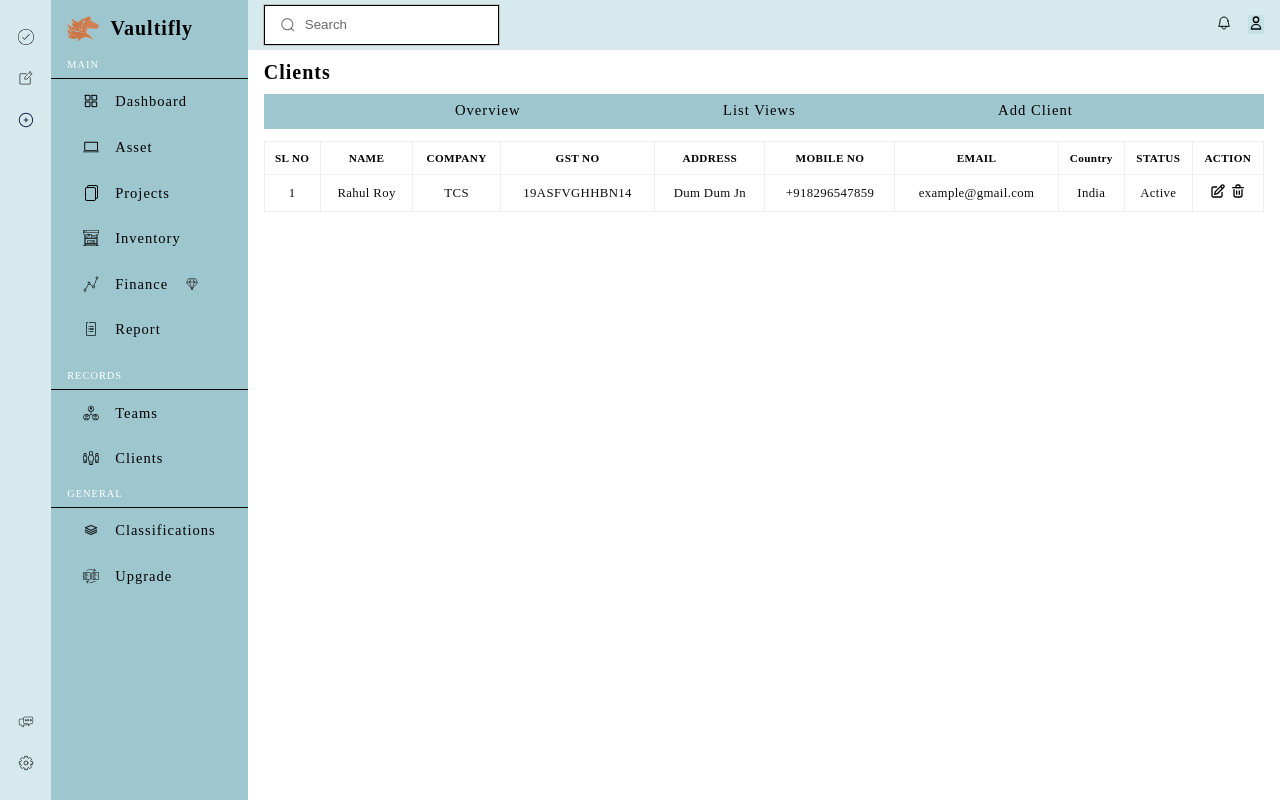
After one commit to souravdas007123/Vaultifly--Django, a Django app: page /clientsviews/ in a window 1280 px wide. The commit adds this page. Run offline with Django 5.2, Linux system fonts and the light colour scheme.

Commit message:
client apge added and color root changes

```diff
--- a/base/static/base/css/base.css
+++ b/base/static/base/css/base.css
@@ -149,6 +149,9 @@ input{
     background-color: white;
     border: none;
     outline: 1px solid rgb(192, 190, 190);
+    width: 100%;
+    padding: 1rem;
+    color: #6d6c6c;
 }
 
 /* heading */
@@ -187,6 +190,11 @@ a{
 button{
     padding: 0.7rem 1rem;
     border: none;
+    background: var(--sidebar-color);
+    color: var(--heading-color-w);
+}
+button:hover{
+    background: var(--sidebar-hover-color);
 }
 /* sidebar  */
 
@@ -748,16 +756,22 @@ button{
     gap: 1rem;
     /* background-color: #6a8eff; */
 }
-.hardware_capture_input_filed_container input{
+/* .hardware_capture_input_filed_container input{
     padding: 1rem;
     width: 100%;
+    color: #6d6c6c;
+} */
+.input_field_dropdown{
+     padding: 1rem;
+     width: 100%;
+     color: #6d6c6c;
 }
-.hardware_capture_input button{
+/* .hardware_capture_input button{
     /* padding: 1rem; */
-    width: 100%;
+    /* width: 100%;
     background:var(--theame6);
     color: var(--heading-color-w);
-}
+} */
 /* .corelicense_capture_filed_container{
     display: grid;
     grid-template-columns: 1fr;
@@ -769,7 +783,7 @@ button{
     min-height: 70vh;
     /* background-color: #759bff; */
 }
-.drop{
+/* .drop{
     display: flex;
     justify-content: end;
     display: block;
@@ -777,8 +791,53 @@ button{
 }
 .drop:hover {
     display: block;
+} */
+/* clients all  */
+
+/* .table-container{
+    background-color: #676769;
+} */
+.table{
+    width: 100%;
+     border-collapse: collapse;
+    /* border: 1px solid black; */
+}
+.table thead tr th{
+    padding: 8px 5px;
+    border: 1px solid #dee2e685;
+    /* background-color: var(--theame7); */
 }
 
+.table thead tr{
+    font-size: 0.7rem;
+    /* font-weight:medium; */
+    letter-spacing: 0.35px;
+    color: #000000;
+    opacity: 1;
+    /* font-weight: 600; */
+    padding: 12px;
+    vertical-align: top;
+    border: 1px solid #dee2e685;
+}
+.table tbody tr td{
+    font-size:0.8rem;
+    letter-spacing: 0.35px;
+    font-weight: normal;
+    color: #0e0e0e;
+    background-color: var(--theame1);
+    padding: 8px;
+    text-align: center;
+    border: 1px solid #dee2e685;
+}
+.client_add_input{
+    display: grid;
+    grid-template-columns: 1fr 1fr 1fr;
+    gap: 1rem;
+}
+/* .client_capture_input_filed_container input{
+    width: 100%;
+    padding: 1rem;
+} */
 /* media mobile  */
 
 @media(max-width:667px){
--- a/page_html/templates/page_html/client.html
+++ b/page_html/templates/page_html/client.html
@@ -9,38 +9,13 @@
 <span></span>
 </a>
 
-<a href="">
-<div class="content_navigation_link">Workspaces</div>
+<a href="{% url 'clientsviews' %}">
+<div class="content_navigation_link">List Views</div>
 <span></span>
 </a>
 
-<a href="">
-<div class="content_navigation_link">Tasks</div>
-<span></span>
-</a>
-
-<a href="">
-<div class="content_navigation_link">Timeline</div>
-<span></span>
-</a>
-
-<a href="">
-<div class="content_navigation_link">Team</div>
-<span></span>
-</a>
-
-<a href="">
-<div class="content_navigation_link">Messages</div>
-<span></span>
-</a>
-
-<a href="">
-<div class="content_navigation_link">Files</div>
-<span></span>
-</a>
-
-<a href="">
-<div class="content_navigation_link">Alerts</div>
+<a href="{% url 'clientsadd' %}">
+<div class="content_navigation_link">Add Client</div>
 <span></span>
 </a>
 
--- /dev/null
+++ b/page_html/templates/page_html/client_list_views.html
@@ -0,0 +1,45 @@
+{% extends "page_html/client.html" %}
+
+{% block main_data %}
+
+    <div class="table-container">
+        <table class="table">
+            <thead>
+                <tr>
+                    <th>SL NO</th>
+                    <th>NAME</th>
+                    <th>COMPANY</th>
+                    <th>GST NO</th>
+                    <th>ADDRESS</th>
+                    <th>MOBILE NO</th>
+                    <th>EMAIL</th>
+                    <th>Country</th>
+                    <th>STATUS</th>
+                    <th>ACTION</th>
+                </tr>
+            </thead>
+            <tbody>
+                <tr>
+                    <td>1</td>
+                    <td>Rahul Roy</td>
+                    <td>TCS</td>
+                    <td>19ASFVGHHBN14</td>
+                    <td>Dum Dum Jn</td>
+                    <td>+918296547859</td>
+                    <td>example@gmail.com</td>
+                    <td>India</td>
+                    <td>Active</td>
+                    <td>
+                        <a href="">
+                            <svg viewBox="0 0 24 24" fill="none" xmlns="http://www.w3.org/2000/svg"><g id="SVGRepo_bgCarrier" stroke-width="0"></g><g id="SVGRepo_tracerCarrier" stroke-linecap="round" stroke-linejoin="round"></g><g id="SVGRepo_iconCarrier"> <path fill-rule="evenodd" clip-rule="evenodd" d="M21.1213 2.70705C19.9497 1.53548 18.0503 1.53547 16.8787 2.70705L15.1989 4.38685L7.29289 12.2928C7.16473 12.421 7.07382 12.5816 7.02986 12.7574L6.02986 16.7574C5.94466 17.0982 6.04451 17.4587 6.29289 17.707C6.54127 17.9554 6.90176 18.0553 7.24254 17.9701L11.2425 16.9701C11.4184 16.9261 11.5789 16.8352 11.7071 16.707L19.5556 8.85857L21.2929 7.12126C22.4645 5.94969 22.4645 4.05019 21.2929 2.87862L21.1213 2.70705ZM18.2929 4.12126C18.6834 3.73074 19.3166 3.73074 19.7071 4.12126L19.8787 4.29283C20.2692 4.68336 20.2692 5.31653 19.8787 5.70705L18.8622 6.72357L17.3068 5.10738L18.2929 4.12126ZM15.8923 6.52185L17.4477 8.13804L10.4888 15.097L8.37437 15.6256L8.90296 13.5112L15.8923 6.52185ZM4 7.99994C4 7.44766 4.44772 6.99994 5 6.99994H10C10.5523 6.99994 11 6.55223 11 5.99994C11 5.44766 10.5523 4.99994 10 4.99994H5C3.34315 4.99994 2 6.34309 2 7.99994V18.9999C2 20.6568 3.34315 21.9999 5 21.9999H16C17.6569 21.9999 19 20.6568 19 18.9999V13.9999C19 13.4477 18.5523 12.9999 18 12.9999C17.4477 12.9999 17 13.4477 17 13.9999V18.9999C17 19.5522 16.5523 19.9999 16 19.9999H5C4.44772 19.9999 4 19.5522 4 18.9999V7.99994Z" fill="#000000"></path> </g></svg>
+                        </a>
+                        <a href="">
+                            <svg viewBox="0 0 24 24" fill="none" xmlns="http://www.w3.org/2000/svg"><g id="SVGRepo_bgCarrier" stroke-width="0"></g><g id="SVGRepo_tracerCarrier" stroke-linecap="round" stroke-linejoin="round"></g><g id="SVGRepo_iconCarrier"> <path d="M10 12V17" stroke="#000000" stroke-width="2" stroke-linecap="round" stroke-linejoin="round"></path> <path d="M14 12V17" stroke="#000000" stroke-width="2" stroke-linecap="round" stroke-linejoin="round"></path> <path d="M4 7H20" stroke="#000000" stroke-width="2" stroke-linecap="round" stroke-linejoin="round"></path> <path d="M6 10V18C6 19.6569 7.34315 21 9 21H15C16.6569 21 18 19.6569 18 18V10" stroke="#000000" stroke-width="2" stroke-linecap="round" stroke-linejoin="round"></path> <path d="M9 5C9 3.89543 9.89543 3 11 3H13C14.1046 3 15 3.89543 15 5V7H9V5Z" stroke="#000000" stroke-width="2" stroke-linecap="round" stroke-linejoin="round"></path> </g></svg>
+                        </a>
+                    </td>
+                </tr>
+            </tbody>
+          </table>
+         </div>
+
+{% endblock main_data %}
--- a/page_html/urls.py
+++ b/page_html/urls.py
@@ -1,5 +1,5 @@
 from django.urls import path
-from page_html.views import home,asset,assetoverview,assetcapture,assetcapturehardwarecontain,assetcapturelicensecontain,assetcapturecorelicensecontain,assetcapturesoftwarecontain,project,projectoverview,projectworkspace,finance,inventory,report,team,clients,classification,setting,support,settingprofile,settingpassword,settingnotification,settingauthentication,forgetpassword,validity
+from page_html.views import home,asset,assetoverview,assetcapture,assetcapturehardwarecontain,assetcapturelicensecontain,assetcapturecorelicensecontain,assetcapturesoftwarecontain,project,projectoverview,projectworkspace,finance,inventory,report,team,clients,clientsviews,clientsadd,classification,setting,support,settingprofile,settingpassword,settingnotification,settingauthentication,forgetpassword,validity
 urlpatterns = [
     path('', home,name='home'),
     path('asset/', asset,name='asset'),
@@ -17,6 +17,8 @@ urlpatterns = [
     path('report/', report,name='report'),
     path('team/', team,name='team'),
     path('clients/', clients,name='clients'),
+    path('clientsviews/', clientsviews,name='clientsviews'),
+    path('clientsadd/', clientsadd,name='clientsadd'),
     path('classification/', classification,name='classification'),
     path('setting/', setting,name='setting'),
     path('settingprofile/', settingprofile,name='settingprofile'),
--- a/page_html/views.py
+++ b/page_html/views.py
@@ -49,6 +49,12 @@ def team(request):
 def clients(request):
     return render(request,'page_html/client.html')
 
+def clientsviews(request):
+    return render(request,'page_html/client_list_views.html')
+
+def clientsadd(request):
+    return render(request,'page_html/client_add.html')
+
 def classification(request):
     return render(request,'page_html/classifications.html')
 
```
Also changed, not shown: page_html/templates/page_html/asset_capture.html (+0 -4 lines), page_html/templates/page_html/asset_capture_hardware_contain.html (+30 -3 lines), page_html/templates/page_html/client_add.html (added, +30 -0 lines).
